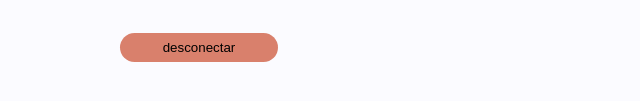
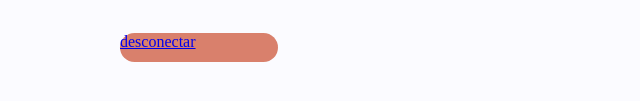
Before and after one commit to fischerxp/site-viagens, a plain HTML site: page tela perfil app/index.html in a window 1280 px wide. Shown: the part 677-778 px from the top of the page, without its empty margins (0-640 px from the left). Drawn offline with Linux system fonts and the light colour scheme.

Commit message:
Update index.html

```diff
--- a/tela perfil app/index.html
+++ b/tela perfil app/index.html
@@ -55,7 +55,7 @@
             <p id="historico">histórico de viagens</p>
         </div>
         <div>
-            <button id="desconectar">desconectar</button>
+            <a href="https://boasvindashelpfly.netlify.app"<button id="desconectar">desconectar</button></a>
         </div>
     </div>
 
```
